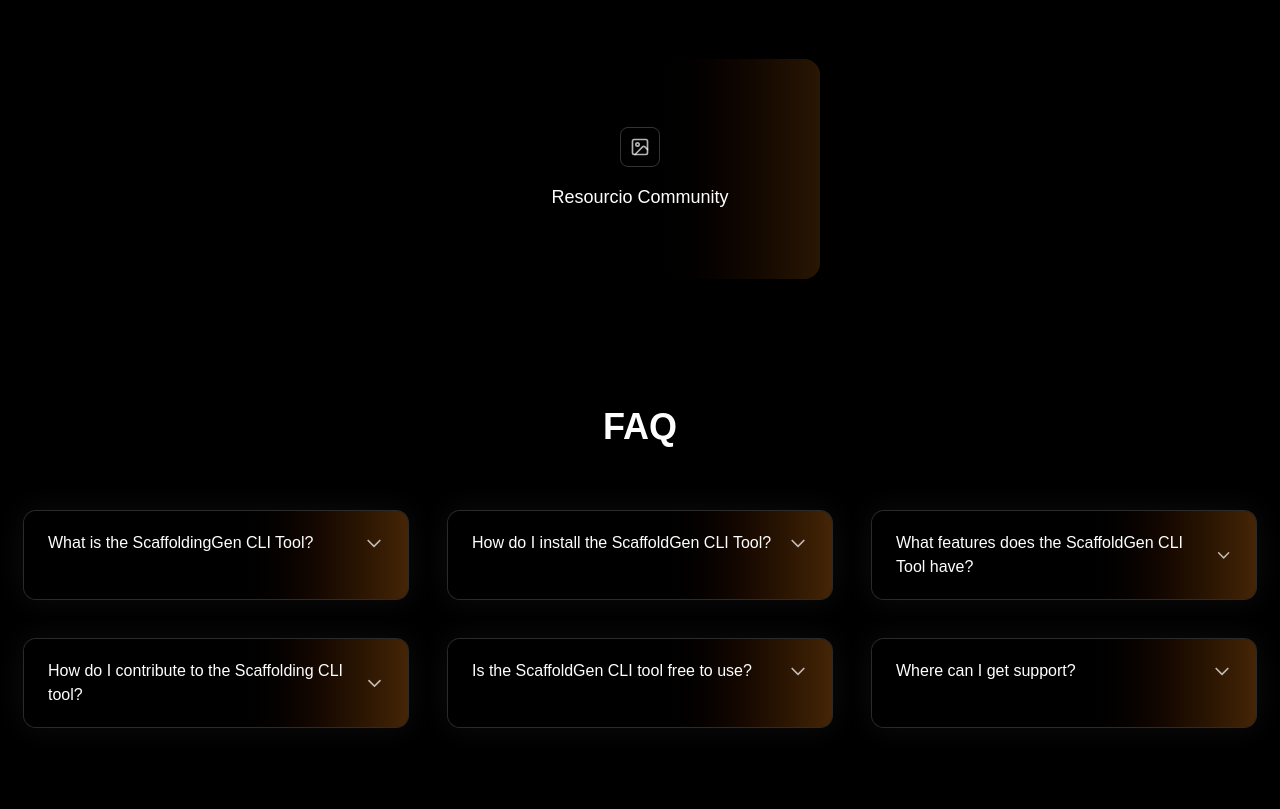
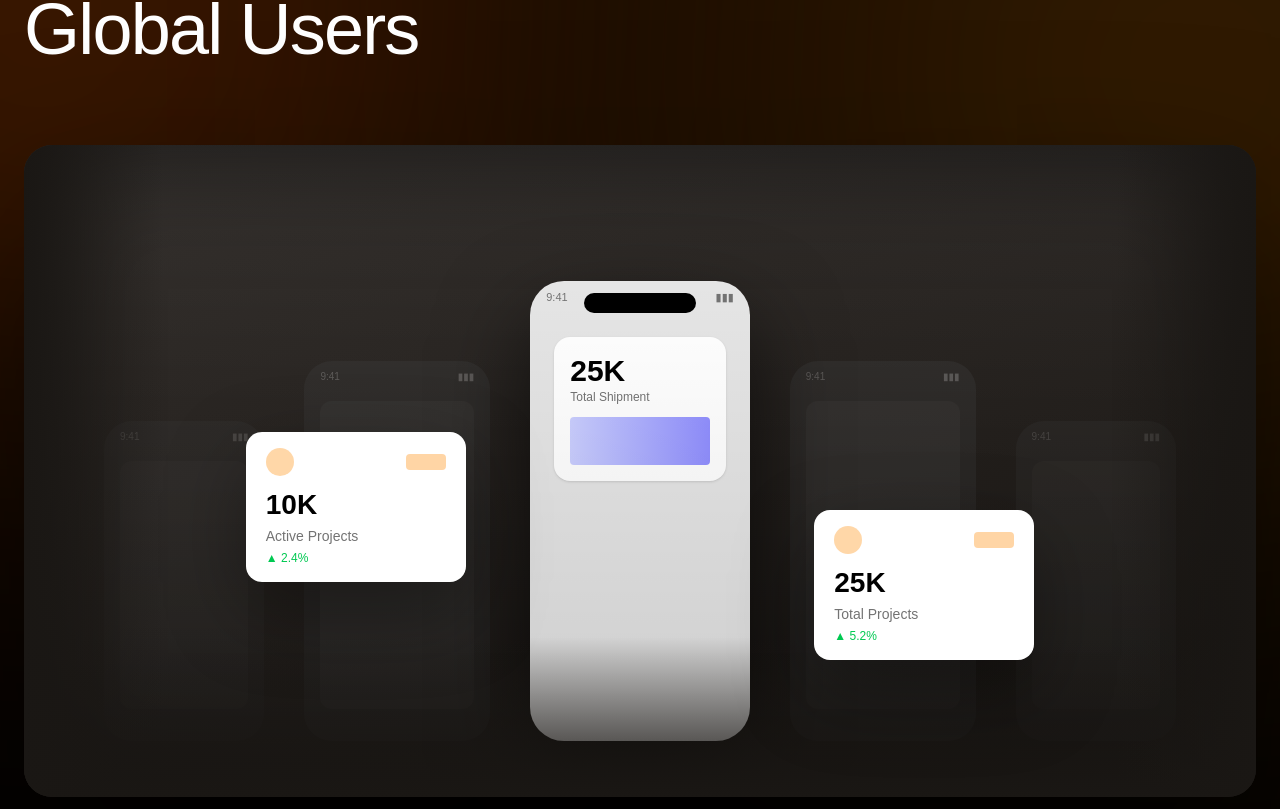
Before and after one commit to Anish-2005/ScaffoldGen, a Next.js app: page / in a window 1280 px wide. Shown: the part 2531-3340 px from the top of the page. Built offline with nearby package versions, Linux system fonts and the light colour scheme.

Commit message:
Add GlobalUsersSection with animated statistics
Introduces a new GlobalUsersSection component displaying animated user statistics using framer-motion. Updates Home page to include this section and adds framer-motion as a dependency.

```diff
--- /dev/null
+++ b/app/components/GlobalUsersSection.tsx
@@ -0,0 +1,178 @@
+"use client"
+
+import { motion, animate, useMotionValue } from "framer-motion"
+import { useEffect, useState } from "react"
+
+/* ---------------- COUNT UP ---------------- */
+function CountUp({ value }: { value: number }) {
+  const mv = useMotionValue(0)
+  const [displayValue, setDisplayValue] = useState(0)
+
+  useEffect(() => {
+    const controls = animate(mv, value, {
+      duration: 2.2,
+      ease: [0.22, 1, 0.36, 1],
+      onUpdate: (latest) => setDisplayValue(Math.round(latest)),
+    })
+    return controls.stop
+  }, [value, mv])
+
+  return <motion.span>{displayValue}</motion.span>
+}
+
+/* ---------------- SECTION ---------------- */
+export default function GlobalUsersSection() {
+  return (
+    <section className="relative overflow-hidden bg-black py-32">
+
+      {/* ORANGE EDGE GLOWS (EXACT) */}
+      <div className="pointer-events-none absolute inset-0">
+        <div className="absolute -left-[320px] top-[-180px] h-[720px] w-[720px] rounded-full bg-orange-500/45 blur-[260px]" />
+        <div className="absolute -right-[300px] top-[-140px] h-[760px] w-[760px] rounded-full bg-orange-400/40 blur-[280px]" />
+      </div>
+
+      {/* HEADER */}
+      <div className="relative z-10 mb-20 flex flex-col items-start mx-auto max-w-[1280px] px-6">
+        <div className="mb-3 inline-flex items-center rounded-full border border-white/20 px-4 py-1 backdrop-blur-sm">
+          <span className="text-[11px] font-medium tracking-[0.28em] text-white">
+            STATISTICS
+          </span>
+        </div>
+
+        <h2 className="text-7xl font-medium tracking-tight text-white">
+          Global Users
+        </h2>
+      </div>
+
+{/* MAIN GLASS CONTAINER */}
+<div className="relative z-10 mx-auto max-w-[1280px] px-6">
+  <div
+    className="
+      relative
+      overflow-hidden
+      rounded-[28px]
+      px-20
+      py-24
+      bg-gradient-to-br
+      from-[#2d2926]
+      via-[#24201d]
+      to-[#1a1714]
+      shadow-[0_90px_180px_rgba(0,0,0,0.75)]
+    "
+  >
+    {/* INNER DEPTH */}
+    <div className="pointer-events-none absolute inset-0 rounded-[28px] bg-gradient-to-b from-white/5 via-transparent to-black/25" />
+    <div className="pointer-events-none absolute inset-0 rounded-[28px] shadow-[inset_0_0_120px_rgba(0,0,0,0.6)]" />
+
+    {/* EDGE CUTS */}
+    <div className="pointer-events-none absolute inset-0 z-20">
+      <div className="absolute bottom-0 left-0 right-0 h-[160px] bg-gradient-to-t from-[#1a1714] to-transparent" />
+      <div className="absolute left-0 top-0 bottom-0 w-[140px] bg-gradient-to-r from-[#1a1714] to-transparent" />
+      <div className="absolute right-0 top-0 bottom-0 w-[140px] bg-gradient-to-l from-[#1a1714] to-transparent" />
+    </div>
+
+    {/* PHONES */}
+    <div className="relative flex items-end justify-center gap-10 translate-y-10">
+
+      {/* GENERIC PHONE TEMPLATE */}
+      {[
+        { h: 320, w: 190, o: 0.35 },
+        { h: 380, w: 220, o: 0.55 },
+      ].map((p, i) => (
+        <div
+          key={i}
+          className="relative rounded-[28px] bg-neutral-700/60"
+          style={{ height: p.h, width: p.w, opacity: p.o }}
+        >
+          {/* STATUS BAR */}
+          <div className="absolute top-2 left-0 right-0 px-4 text-[10px] text-white/40 flex justify-between">
+            <span>9:41</span>
+            <span>▮▮▮</span>
+          </div>
+
+          {/* CONTENT */}
+          <div className="absolute inset-x-4 top-10 bottom-8 rounded-xl bg-white/5" />
+
+          {/* BOTTOM FADE */}
+          <div className="absolute inset-0 rounded-[28px] bg-gradient-to-b from-transparent to-black/30" />
+        </div>
+      ))}
+
+      {/* CENTER PHONE */}
+      <div className="relative z-10 h-[460px] w-[260px] rounded-[34px] bg-neutral-200 shadow-[0_40px_90px_rgba(0,0,0,0.65)]">
+        {/* STATUS BAR */}
+        <div className="absolute top-2 left-0 right-0 px-4 text-[11px] text-black/50 flex justify-between">
+          <span>9:41</span>
+          <span>▮▮▮</span>
+        </div>
+
+        {/* NOTCH */}
+        <div className="absolute top-3 left-1/2 h-5 w-28 -translate-x-1/2 rounded-full bg-black" />
+
+        {/* MAIN CARD */}
+        <div className="absolute inset-x-6 top-14 rounded-2xl bg-white p-4 shadow">
+          <div className="text-3xl font-semibold text-black">25K</div>
+          <p className="text-xs text-neutral-500">Total Shipment</p>
+
+          {/* GRAPH */}
+          <div className="mt-3 h-12 w-full rounded bg-gradient-to-r from-indigo-400/40 to-indigo-500/70" />
+        </div>
+
+        {/* FADE */}
+        <div className="absolute inset-0 rounded-[34px] bg-gradient-to-b from-transparent to-black/10" />
+      </div>
+
+      {/* RIGHT PHONES */}
+      {[{ h: 380, w: 220, o: 0.55 }, { h: 320, w: 190, o: 0.35 }].map(
+        (p, i) => (
+          <div
+            key={i}
+            className="relative rounded-[28px] bg-neutral-700/60"
+            style={{ height: p.h, width: p.w, opacity: p.o }}
+          >
+            <div className="absolute top-2 left-0 right-0 px-4 text-[10px] text-white/40 flex justify-between">
+              <span>9:41</span>
+              <span>▮▮▮</span>
+            </div>
+
+            <div className="absolute inset-x-4 top-10 bottom-8 rounded-xl bg-white/5" />
+            <div className="absolute inset-0 rounded-[28px] bg-gradient-to-b from-transparent to-black/30" />
+          </div>
+        )
+      )}
+    </div>
+
+    {/* FLOATING CARD — 10K */}
+    <div className="absolute left-[18%] top-[44%] z-30 w-[220px] rounded-2xl bg-white px-5 py-4 shadow-[0_30px_80px_rgba(0,0,0,0.35)]">
+      <div className="flex items-center justify-between">
+        <div className="h-7 w-7 rounded-full bg-orange-200" />
+        <div className="h-4 w-10 rounded bg-orange-300/60" />
+      </div>
+
+      <div className="mt-2 text-[28px] font-semibold text-black">
+        <CountUp value={10} />K
+      </div>
+      <p className="text-sm text-neutral-500">Active Projects</p>
+      <p className="mt-1 text-xs font-medium text-green-500">▲ 2.4%</p>
+    </div>
+
+    {/* FLOATING CARD — 25K */}
+    <div className="absolute right-[18%] top-[56%] z-30 w-[220px] rounded-2xl bg-white px-5 py-4 shadow-[0_30px_80px_rgba(0,0,0,0.35)]">
+      <div className="flex items-center justify-between">
+        <div className="h-7 w-7 rounded-full bg-orange-200" />
+        <div className="h-4 w-10 rounded bg-orange-300/60" />
+      </div>
+
+      <div className="mt-2 text-[28px] font-semibold text-black">
+        <CountUp value={25} />K
+      </div>
+      <p className="text-sm text-neutral-500">Total Projects</p>
+      <p className="mt-1 text-xs font-medium text-green-500">▲ 5.2%</p>
+    </div>
+  </div>
+</div>
+
+
+    </section>
+  )
+}
--- a/app/page.tsx
+++ b/app/page.tsx
@@ -9,6 +9,7 @@ import { useState } from 'react';
 import Footer from './components/Footer';
 import FAQSection from './components/FAQSection';
 import OrganizationSection from './components/OrganizationSection';
+import GlobalUsersSection from './components/GlobalUsersSection';
 
 export default function Home() {
   const [expandedFAQ, setExpandedFAQ] = useState<number | null>(0);
@@ -150,7 +151,7 @@ export default function Home() {
 </section>
 
 
-
+      <GlobalUsersSection />
       <OrganizationSection />
       <FAQSection questions={[
         "What is the ScaffoldingGen CLI Tool?",
--- a/package.json
+++ b/package.json
@@ -44,6 +44,7 @@
     "cmdk": "1.0.4",
     "date-fns": "4.1.0",
     "embla-carousel-react": "8.5.1",
+    "framer-motion": "^12.29.0",
     "input-otp": "1.4.1",
     "lucide-react": "^0.454.0",
     "next": "16.0.10",
```
Also changed, not shown: 1 other file (tests, documents, lock files or other folders).
